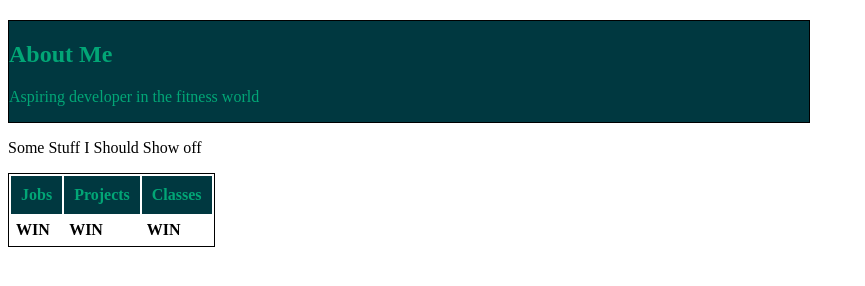
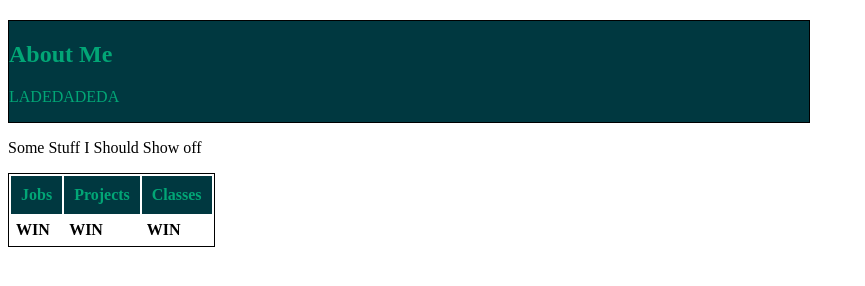
Before and after one commit to alisonberkowitz/alisonberkowitz.github.io, a plain HTML site: page index.html in a window 1280 px wide. Shown: the part 46-332 px from the top of the page, without its empty margins (0-865 px from the left). Drawn offline with Linux system fonts and the light colour scheme.

Commit message:
Update index.html

```diff
--- a/index.html
+++ b/index.html
@@ -10,7 +10,7 @@
     <h1>Alison Berkowitz</h1>
     <section id="about">
     <h2>About Me</h2>
-    <p id="aboutText">Aspiring developer in the fitness world</p>
+    <p id="aboutText">LADEDADEDA</p>
     </section>
     <p>Some Stuff I Should Show off</p>
     <table>
```
